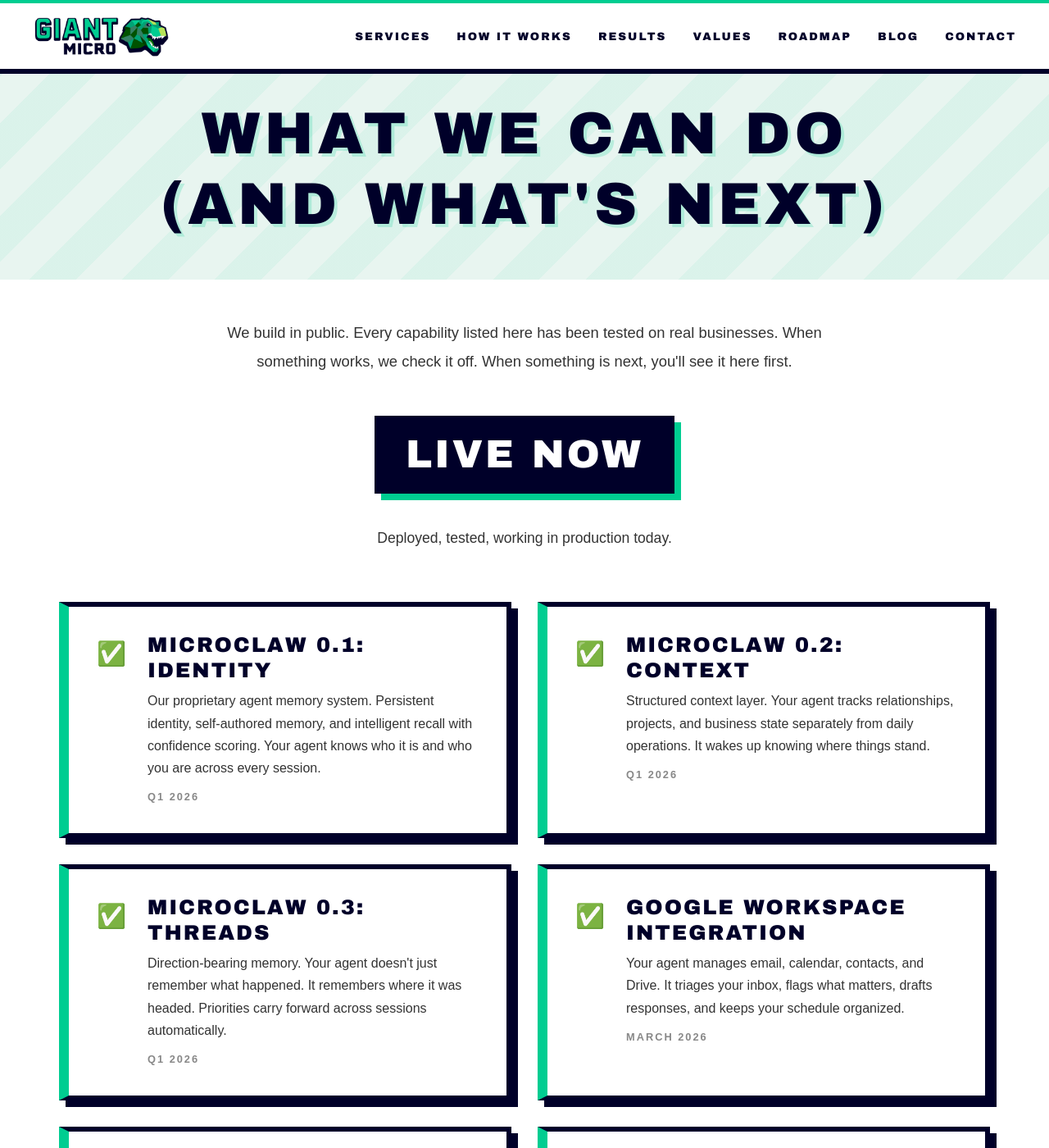
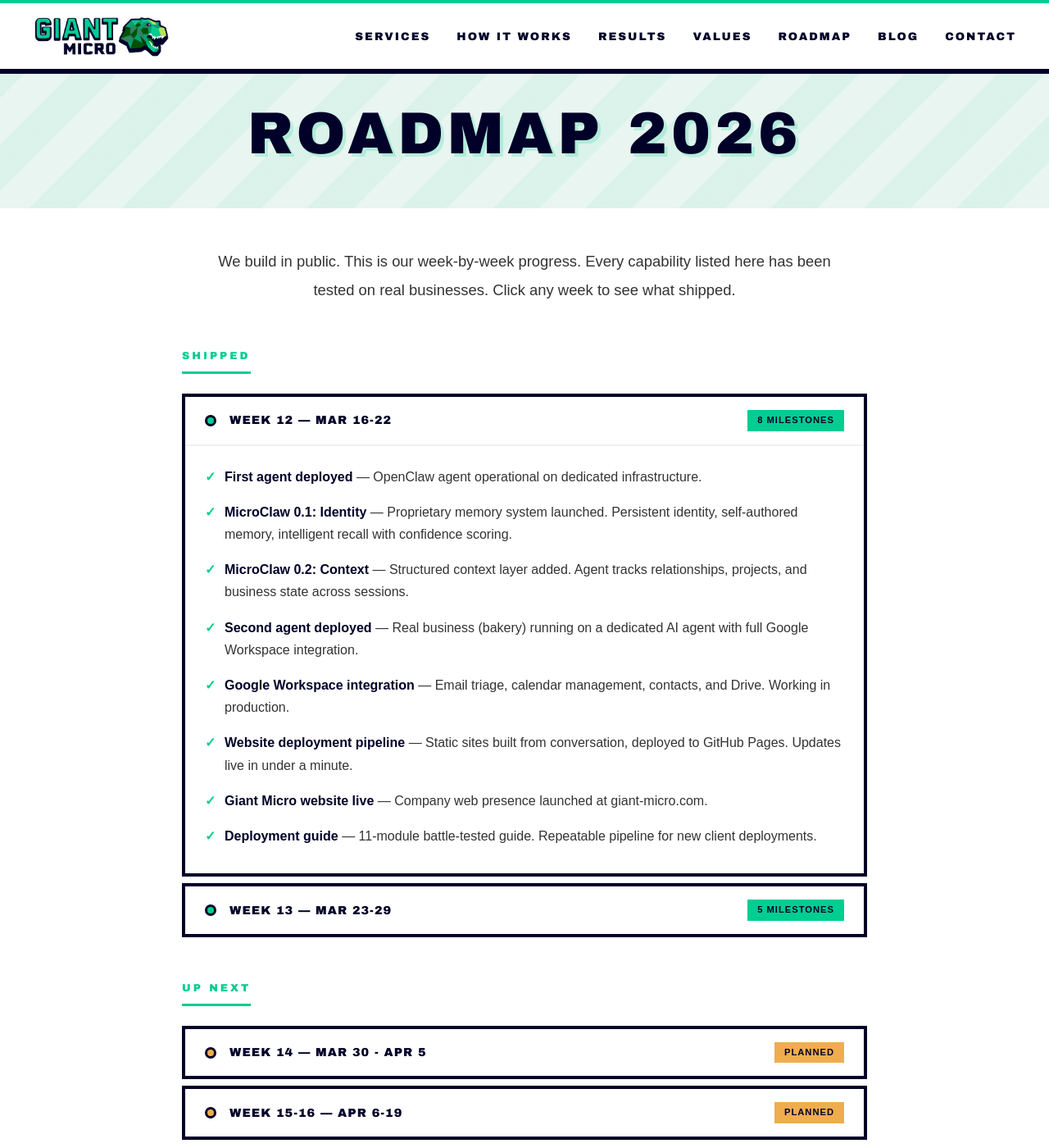
Before and after one commit to giant-micro/giant-micro.github.io, a Jekyll site: the page built from roadmap.html, in a window 1280 px wide and 1400 px high. Shown: the whole window at 82% size. Built offline with Jekyll 4.4.1, drawn with Linux system fonts in a browser that asks for light colours; some of the changed text lies outside the part shown.

Commit message:
Roadmap rebuild: weekly timeline with expandable weeks
- Week 12: 8 milestones (first agents, MicroClaw 0.1-0.2, GWS, websites)
- Week 13: 5 milestones (MicroClaw 0.3, scheduled ops, research, go-to-market)
- Week 14: planned (Slack, farmer's market site)
- Week 15-16: planned (Facebook, Google Meet)
- Weeks 17-52: 'We're just getting started'
- Slack correctly listed as upcoming, not shipped

```diff
--- a/_layouts/default.html
+++ b/_layouts/default.html
@@ -931,6 +931,143 @@
             color: #000029;
         }
 
+        /* ========== TIMELINE ========== */
+        .timeline-phase {
+            margin-bottom: 1.5rem;
+        }
+
+        .timeline-phase-label {
+            font-family: 'Arial Black', 'Arial Bold', Gadget, sans-serif;
+            font-size: 0.8rem;
+            font-weight: 900;
+            text-transform: uppercase;
+            letter-spacing: 3px;
+            color: #00cd91;
+            padding-bottom: 0.5rem;
+            border-bottom: 3px solid #00cd91;
+            display: inline-block;
+        }
+
+        .timeline-week {
+            margin-bottom: 0.5rem;
+            border: 4px solid #000029;
+            background: #FFFFFF;
+        }
+
+        .timeline-summary {
+            display: flex;
+            align-items: center;
+            gap: 1rem;
+            padding: 1rem 1.5rem;
+            cursor: pointer;
+            font-family: 'Arial Black', 'Arial Bold', Gadget, sans-serif;
+            font-size: 0.95rem;
+            list-style: none;
+            transition: background 0.15s;
+        }
+
+        .timeline-summary::-webkit-details-marker {
+            display: none;
+        }
+
+        .timeline-summary:hover {
+            background: #f8f8f8;
+        }
+
+        .timeline-dot {
+            width: 14px;
+            height: 14px;
+            border-radius: 50%;
+            flex-shrink: 0;
+            border: 3px solid #000029;
+        }
+
+        .timeline-dot.done {
+            background: #00cd91;
+        }
+
+        .timeline-dot.upcoming {
+            background: #f0ad4e;
+        }
+
+        .timeline-dot.future {
+            background: #ddd;
+        }
+
+        .timeline-week-label {
+            flex-grow: 1;
+            font-size: 0.9rem;
+            letter-spacing: 1px;
+            text-transform: uppercase;
+        }
+
+        .timeline-tag {
+            font-family: Arial, Helvetica, sans-serif;
+            font-size: 0.7rem;
+            font-weight: 700;
+            text-transform: uppercase;
+            letter-spacing: 1px;
+            padding: 0.25rem 0.75rem;
+            flex-shrink: 0;
+        }
+
+        .timeline-tag.shipped {
+            background: #00cd91;
+            color: #000029;
+        }
+
+        .timeline-tag.upcoming-tag {
+            background: #f0ad4e;
+            color: #000029;
+        }
+
+        .timeline-content {
+            padding: 0 1.5rem 1.5rem;
+            border-top: 2px solid #f0f0f0;
+        }
+
+        .timeline-content ul {
+            list-style: none;
+            padding: 0;
+            margin-top: 1rem;
+        }
+
+        .timeline-content li {
+            font-family: Arial, Helvetica, sans-serif;
+            font-size: 1rem;
+            line-height: 1.7;
+            color: #333;
+            padding: 0.5rem 0;
+            padding-left: 1.5rem;
+            position: relative;
+        }
+
+        .timeline-content li::before {
+            content: '✓';
+            position: absolute;
+            left: 0;
+            color: #00cd91;
+            font-weight: 900;
+        }
+
+        .timeline-content li strong {
+            color: #000029;
+        }
+
+        .timeline-week-placeholder {
+            display: flex;
+            align-items: center;
+            gap: 1rem;
+            padding: 1rem 1.5rem;
+            border: 4px dashed #ddd;
+            margin-bottom: 0.5rem;
+        }
+
+        .timeline-week-placeholder .timeline-week-label {
+            font-family: 'Arial Black', 'Arial Bold', Gadget, sans-serif;
+            font-style: italic;
+        }
+
         /* ========== ROADMAP ========== */
         .roadmap-grid {
             display: grid;
--- a/roadmap.html
+++ b/roadmap.html
@@ -5,126 +5,114 @@ title: Roadmap
 
 <!-- ========== ROADMAP HEADER ========== -->
 <div class="blog-header">
-    <h1>What We Can Do<br>(And What's Next)</h1>
+    <h1>Roadmap 2026</h1>
 </div>
 
 <!-- ========== INTRO ========== -->
 <section style="padding: 3rem 0 1rem;">
     <div class="container">
         <div style="max-width: 800px; margin: 0 auto;">
-            <p style="font-family: Arial, Helvetica, sans-serif; font-size: 1.15rem; line-height: 1.9; color: #333; text-align: center;">We build in public. Every capability listed here has been tested on real businesses. When something works, we check it off. When something is next, you'll see it here first.</p>
+            <p style="font-family: Arial, Helvetica, sans-serif; font-size: 1.15rem; line-height: 1.9; color: #333; text-align: center;">We build in public. This is our week-by-week progress. Every capability listed here has been tested on real businesses. Click any week to see what shipped.</p>
         </div>
     </div>
 </section>
 
-<!-- ========== LIVE NOW ========== -->
-<section style="padding: 2rem 0 3rem;">
-    <div class="container">
-        <div class="section-header">
-            <h2>Live Now</h2>
-            <p>Deployed, tested, working in production today.</p>
+<!-- ========== TIMELINE ========== -->
+<section style="padding: 2rem 0 4rem;">
+    <div class="container" style="max-width: 900px;">
+
+        <!-- COMPLETED WEEKS -->
+        <div class="timeline-phase">
+            <div class="timeline-phase-label">SHIPPED</div>
         </div>
-        <div class="roadmap-grid">
-            <div class="roadmap-item done">
-                <div class="roadmap-check">✅</div>
-                <div class="roadmap-detail">
-                    <h3>MicroClaw 0.1: Identity</h3>
-                    <p>Our proprietary agent memory system. Persistent identity, self-authored memory, and intelligent recall with confidence scoring. Your agent knows who it is and who you are across every session.</p>
-                    <span class="roadmap-date">Q1 2026</span>
-                </div>
+
+        <details class="timeline-week" open>
+            <summary class="timeline-summary">
+                <span class="timeline-dot done"></span>
+                <span class="timeline-week-label">Week 12 — Mar 16-22</span>
+                <span class="timeline-tag shipped">8 milestones</span>
+            </summary>
+            <div class="timeline-content">
+                <ul>
+                    <li><strong>First agent deployed</strong> — OpenClaw agent operational on dedicated infrastructure.</li>
+                    <li><strong>MicroClaw 0.1: Identity</strong> — Proprietary memory system launched. Persistent identity, self-authored memory, intelligent recall with confidence scoring.</li>
+                    <li><strong>MicroClaw 0.2: Context</strong> — Structured context layer added. Agent tracks relationships, projects, and business state across sessions.</li>
+                    <li><strong>Second agent deployed</strong> — Real business (bakery) running on a dedicated AI agent with full Google Workspace integration.</li>
+                    <li><strong>Google Workspace integration</strong> — Email triage, calendar management, contacts, and Drive. Working in production.</li>
+                    <li><strong>Website deployment pipeline</strong> — Static sites built from conversation, deployed to GitHub Pages. Updates live in under a minute.</li>
+                    <li><strong>Giant Micro website live</strong> — Company web presence launched at giant-micro.com.</li>
+                    <li><strong>Deployment guide</strong> — 11-module battle-tested guide. Repeatable pipeline for new client deployments.</li>
+                </ul>
             </div>
-            <div class="roadmap-item done">
-                <div class="roadmap-check">✅</div>
-                <div class="roadmap-detail">
-                    <h3>MicroClaw 0.2: Context</h3>
-                    <p>Structured context layer. Your agent tracks relationships, projects, and business state separately from daily operations. It wakes up knowing where things stand.</p>
-                    <span class="roadmap-date">Q1 2026</span>
-                </div>
+        </details>
+
+        <details class="timeline-week">
+            <summary class="timeline-summary">
+                <span class="timeline-dot done"></span>
+                <span class="timeline-week-label">Week 13 — Mar 23-29</span>
+                <span class="timeline-tag shipped">5 milestones</span>
+            </summary>
+            <div class="timeline-content">
+                <ul>
+                    <li><strong>MicroClaw 0.3: Threads</strong> — Direction-bearing memory. Agent remembers not just what happened, but where it was headed. Priorities carry forward automatically.</li>
+                    <li><strong>Scheduled operations</strong> — Automated briefings, periodic check-ins, and reports on a managed schedule.</li>
+                    <li><strong>Business research and intelligence</strong> — Competitive analysis, market research, and actionable reports produced by the agent.</li>
+                    <li><strong>Core values and roadmap pages</strong> — Public values page and this roadmap launched.</li>
+                    <li><strong>Go-to-market strategy defined</strong> — Turnkey managed AI services. Product, distribution, and pricing model finalized.</li>
+                </ul>
             </div>
-            <div class="roadmap-item done">
-                <div class="roadmap-check">✅</div>
-                <div class="roadmap-detail">
-                    <h3>MicroClaw 0.3: Threads</h3>
-                    <p>Direction-bearing memory. Your agent doesn't just remember what happened. It remembers where it was headed. Priorities carry forward across sessions automatically.</p>
-                    <span class="roadmap-date">Q1 2026</span>
-                </div>
+        </details>
+
+        <!-- UPCOMING WEEKS -->
+        <div class="timeline-phase" style="margin-top: 3rem;">
+            <div class="timeline-phase-label">UP NEXT</div>
+        </div>
+
+        <details class="timeline-week">
+            <summary class="timeline-summary">
+                <span class="timeline-dot upcoming"></span>
+                <span class="timeline-week-label">Week 14 — Mar 30 - Apr 5</span>
+                <span class="timeline-tag upcoming-tag">planned</span>
+            </summary>
+            <div class="timeline-content">
+                <ul>
+                    <li><strong>Slack integration</strong> — Professional messaging surface for client-agent communication. Talk to your agent like a team member.</li>
+                    <li><strong>Second business website</strong> — Farmer's market site built and managed by AI agent.</li>
+                </ul>
             </div>
-            <div class="roadmap-item done">
-                <div class="roadmap-check">✅</div>
-                <div class="roadmap-detail">
-                    <h3>Google Workspace Integration</h3>
-                    <p>Your agent manages email, calendar, contacts, and Drive. It triages your inbox, flags what matters, drafts responses, and keeps your schedule organized.</p>
-                    <span class="roadmap-date">March 2026</span>
-                </div>
+        </details>
+
+        <details class="timeline-week">
+            <summary class="timeline-summary">
+                <span class="timeline-dot upcoming"></span>
+                <span class="timeline-week-label">Week 15-16 — Apr 6-19</span>
+                <span class="timeline-tag upcoming-tag">planned</span>
+            </summary>
+            <div class="timeline-content">
+                <ul>
+                    <li><strong>Facebook page management</strong> — Agent manages business Facebook pages. Posts, schedules content, maintains social presence.</li>
+                    <li><strong>Google Meet integration</strong> — Agent creates meetings, sends invites, and manages scheduling through Google Calendar.</li>
+                </ul>
             </div>
-            <div class="roadmap-item done">
-                <div class="roadmap-check">✅</div>
-                <div class="roadmap-detail">
-                    <h3>Website Deployment and Management</h3>
-                    <p>Your agent builds your website from a conversation and keeps it current. Content updates happen in minutes, not days. No CMS, no developer, no waiting.</p>
-                    <span class="roadmap-date">March 2026</span>
-                </div>
-            </div>
-            <div class="roadmap-item done">
-                <div class="roadmap-check">✅</div>
-                <div class="roadmap-detail">
-                    <h3>Slack Integration</h3>
-                    <p>Your agent lives in Slack. Message it like a team member. It responds, takes action, and follows up. No new tools to learn.</p>
-                    <span class="roadmap-date">March 2026</span>
-                </div>
-            </div>
-            <div class="roadmap-item done">
-                <div class="roadmap-check">✅</div>
-                <div class="roadmap-detail">
-                    <h3>Scheduled Operations</h3>
-                    <p>Morning briefings, periodic check-ins, automated reports. Your agent works on a schedule so you don't have to remember to ask.</p>
-                    <span class="roadmap-date">March 2026</span>
-                </div>
-            </div>
-            <div class="roadmap-item done">
-                <div class="roadmap-check">✅</div>
-                <div class="roadmap-detail">
-                    <h3>Business Research and Intelligence</h3>
-                    <p>Your agent researches competitors, writes reports, analyzes data, and produces actionable insights. It does the homework so you can make the decisions.</p>
-                    <span class="roadmap-date">March 2026</span>
-                </div>
-            </div>
+        </details>
+
+        <!-- REST OF YEAR -->
+        <div class="timeline-phase" style="margin-top: 3rem;">
+            <div class="timeline-phase-label">2026</div>
         </div>
-    </div>
-</section>
 
-<!-- ========== IN PROGRESS ========== -->
-<section style="padding: 3rem 0; background: #f0f0f0;">
-    <div class="container">
-        <div class="section-header">
-            <h2>In Progress</h2>
-            <p>Actively building. These are next.</p>
+        <div class="timeline-week-placeholder">
+            <span class="timeline-dot future"></span>
+            <span class="timeline-week-label" style="color: #999;">Weeks 17-52 — We're just getting started.</span>
         </div>
-        <div class="roadmap-grid">
-            <div class="roadmap-item in-progress">
-                <div class="roadmap-check">🔨</div>
-                <div class="roadmap-detail">
-                    <h3>Facebook Page Management</h3>
-                    <p>Your agent manages your business Facebook page. Posts updates, schedules content, and keeps your social presence active without you logging in.</p>
-                    <span class="roadmap-date">Target: April 2026</span>
-                </div>
-            </div>
-            <div class="roadmap-item in-progress">
-                <div class="roadmap-check">🔨</div>
-                <div class="roadmap-detail">
-                    <h3>Google Meet Integration</h3>
-                    <p>Your agent joins video calls, takes notes, tracks action items, and follows up afterward. It handles the meeting overhead so you can focus on the conversation.</p>
-                    <span class="roadmap-date">Target: April 2026</span>
-                </div>
-            </div>
-        </div>
+
     </div>
 </section>
 
 <!-- ========== CTA ========== -->
 <section style="padding: 4rem 0; background: #000029; text-align: center;">
     <div class="container">
-        <h2 style="color: #00cd91; display: block; background: none; border: none; box-shadow: none; padding: 0; margin-bottom: 1.5rem;">Want Something on This List?</h2>
+        <h2 style="color: #00cd91; display: block; background: none; border: none; box-shadow: none; padding: 0; margin-bottom: 1.5rem;">Want Something on This Timeline?</h2>
         <p style="font-family: Arial, Helvetica, sans-serif; font-size: 1.15rem; color: #ccc; max-width: 600px; margin: 0 auto 2rem;">Every business is different. If you need a capability we haven't built yet, tell us. That's how this list grows.</p>
         <a href="/#contact" class="btn btn-primary">Get In Touch</a>
     </div>
```
